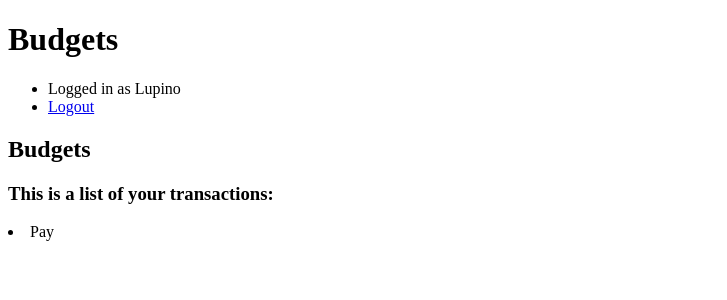
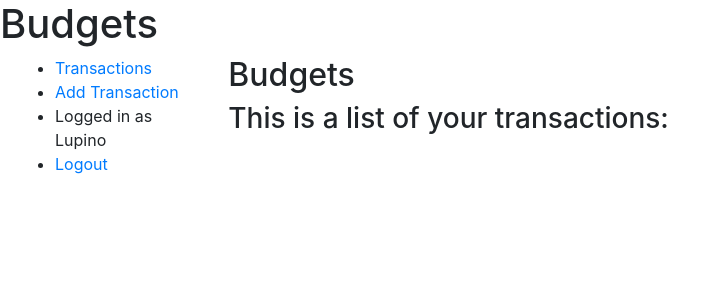
Before and after one commit to LupinotheWolf/Applications, a Django app: page /budgets/ in a window 1280 px wide. Shown: the top 300 px of the page, without its empty margins (0-727 px from the left). Run offline with Django 3.2, Linux system fonts and the light colour scheme; a user stored in the database is signed in; data comes from the database, SQL or seed files in the repository; data that the repository does not hold is empty.

Commit message:
Fixed Creating, Updating, and Deleting Transactions

```diff
--- a/Applications/settings.py
+++ b/Applications/settings.py
@@ -106,7 +106,7 @@
 
 LANGUAGE_CODE = 'en-us'
 
-TIME_ZONE = 'UTC'
+TIME_ZONE = 'Europe/London'
 
 USE_I18N = True
 
--- a/budgets/admin.py
+++ b/budgets/admin.py
@@ -1,7 +1,8 @@
 from django.contrib import admin
-from .models import Transaction, Section, Budget
+from .models import *
 
 # Register your models here.
 admin.site.register(Transaction)
 admin.site.register(Section)
 admin.site.register(Budget)
+admin.site.register(Template)
--- a/budgets/models.py
+++ b/budgets/models.py
@@ -1,11 +1,17 @@
 from django.db import models
+from django.forms import ModelForm
+from django.urls import reverse
 # Create your models here.
 
 class Transaction(models.Model):
     name = models.CharField(max_length=64)
-    amount = models.IntegerField()
+    amount = models.DecimalField(max_digits=15, decimal_places=2)
     date = models.DateField()
     notes = models.TextField(blank=True)
+    class Metadata:
+        ordering = ['date']
+    def get_absolute_url(self):
+        return reverse('transaction-detail', args=[str(self.id)])
     def __str__(self):
         return self.name
 
@@ -17,6 +23,13 @@
 
 class Budget(models.Model):
     name = models.CharField(max_length=64)
-    section = models.ManyToManyField(Section)
+    sections = models.ManyToManyField(Section)
     def __str__(self):
         return self.name
+
+class Template(models.Model):
+    name = models.CharField(max_length=64)
+    budgets = models.ManyToManyField(Budget)
+    all_transactions = models.ManyToManyField(Transaction)
+    def __str__(self):
+        return self.name
--- a/budgets/templates/budgets/index.html
+++ b/budgets/templates/budgets/index.html
@@ -9,4 +9,5 @@
 
 
 
+
 {% endblock %}
--- a/budgets/templates/budgets/layout.html
+++ b/budgets/templates/budgets/layout.html
@@ -2,11 +2,24 @@
 <html>
 <head>
   <title>Budgets</title>
+  <meta charset="utf-8">
+  <meta name="viewport" content="width=device-width, initial-scale=1">
+  {% load static %}
+  <link rel="stylesheet" href="https://cdn.jsdelivr.net/npm/bootstrap@4.5.3/dist/css/bootstrap.min.css" integrity="sha384-TX8t27EcRE3e/ihU7zmQxVncDAy5uIKz4rEkgIXeMed4M0jlfIDPvg6uqKI2xXr2" crossorigin="anonymous">
 </head>
 <body>
   <div>
     <h1 href="{% url 'index' %}">Budgets</h1>
+
+  </div>
+
+  <div class="container-fluid">
+      <div class="row">
+        <div class="col-sm-2">
+        {% block sidebar %}
         <ul class="sidebar-nav">
+          <li><a href="{% url 'transactions' %}">Transactions</a></li>
+          <li><a href="{% url 'transaction-create' %}">Add Transaction</a></li>
           {% if user.is_authenticated %}
           <li>Logged in as {{ user.get_username }}</li>
           <li><a href="{% url 'logout' %}">Logout</a></li>
@@ -15,8 +28,10 @@
           <li><a href="{% url 'login' %}">Login</a></li>
           {% endif %}
         </ul>
+       {% endblock %}
         </div>
-  {% block body %}
-  {% endblock %}
+        <div class="col-sm-10 ">{% block body %}{% endblock %}</div>
+      </div>
+    </div>
 </body>
 </html>
--- a/budgets/templates/budgets/transaction.html
+++ /dev/null
@@ -1,6 +0,0 @@
-{% extends 'budgets/layout.html' %}
-{% block body %}
-<h1>Transaction {{ transaction.id }}</h1>
-<p>{{ transaction.name }}</p>
-<p>{{ transaction.amount }}</p>
-{% endblock %}
--- a/budgets/urls.py
+++ b/budgets/urls.py
@@ -6,5 +6,9 @@
     path("login/", views.login_view, name="login"),
     path("logout/", views.logout_view, name="logout"),
     path("overview/", views.overview, name="overview"),
-    path("transaction/<int:trans_id>", views.transaction, name="transaction")
+    path("transactions/", views.TransactionListView.as_view(), name="transactions"),
+    path("transactions/create/", views.Transaction_Create.as_view(), name="transaction-create"),
+    path('transactions/<int:pk>/', views.TransactionDetailView.as_view(), name="transaction-detail"),
+    path("transactions/<int:pk>/update/", views.Transaction_Update.as_view(), name="transaction-update"),
+    path("transactions/<int:pk>/delete/", views.Transaction_Delete.as_view(), name="transaction-delete"),
 ]
--- a/budgets/views.py
+++ b/budgets/views.py
@@ -1,15 +1,23 @@
+from django import forms
 from django.shortcuts import render
 from django.contrib.auth import authenticate, login, logout
 from django.http import HttpResponseRedirect
-from django.urls import reverse
+from django.urls import reverse, reverse_lazy
+from django.views.generic.edit import CreateView, UpdateView, DeleteView
+from django.views.generic.detail import DetailView
+from django.views.generic.list import ListView
+
 from .models import *
+from .forms import *
+
 # Create your views here.
 def index(request):
     if not request.user.is_authenticated:
-        return render(request, "budgets/login.html")
+        return render(request, "budgets/login.html",)
     else:
         return render(request, "budgets/index.html", {
             'budgets': Transaction.objects.all(),
+            'templates': Template.objects.all(),
         })
 
 def login_view(request):
@@ -35,7 +43,6 @@
     })
 
 def overview(request):
-    transaction = Transaction.objects.all()
     return render(request, "budgets/overview.html", {
         'transactions': Transaction.objects.all(),
     })
@@ -45,3 +52,22 @@
     return render(request, "budgets/transaction.html", {
         'transaction': trans_request,
     })
+
+def transaction_detailview(request):
+    return render(request, "transaction-detailview.html")
+
+
+class TransactionListView(ListView):
+    model = Transaction
+class TransactionDetailView(DetailView):
+    model = Transaction
+    fields = ['name', 'amount', 'date', 'notes']
+class Transaction_Create(CreateView):
+    model = Transaction
+    fields = ['name', 'amount', 'date', 'notes']
+class Transaction_Update(UpdateView):
+    model = Transaction
+    fields = ['name', 'amount', 'date', 'notes']
+class Transaction_Delete(DeleteView):
+    model = Transaction
+    success_url = reverse_lazy('transactions')
```
Also changed, not shown: budgets/templates/budgets/overview.html (+9 -6 lines), db.sqlite3. Lines whose indentation alone changed are shown as unchanged.
